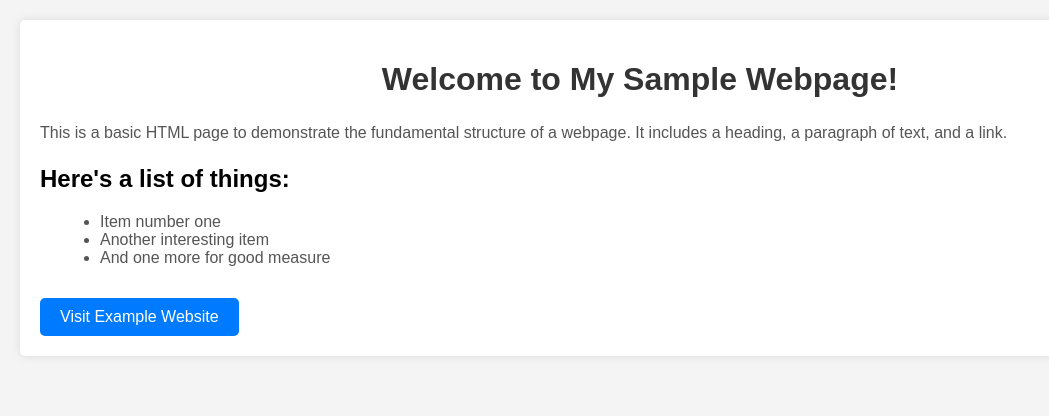
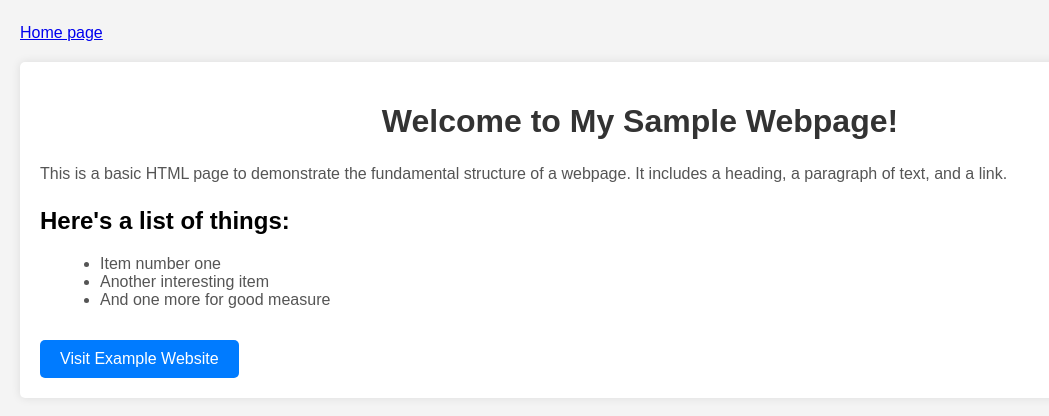
Before and after one commit to SaikatSinha92/TestProject, a plain HTML site: page my sample page.html in a window 1280 px wide. Shown: the whole page, without its empty margins (0-1049 px from the left). Drawn offline with Linux system fonts and the light colour scheme.

Commit message:
add home tag in my sample file

```diff
--- a/my sample page.html
+++ b/my sample page.html
@@ -43,6 +43,9 @@
         }
     </style>
 </head>
+<p>
+    <a href="./index.html">Home page</a>
+</p>
 <body>
     <div class="container">
         <h1>Welcome to My Sample Webpage!</h1>
```
